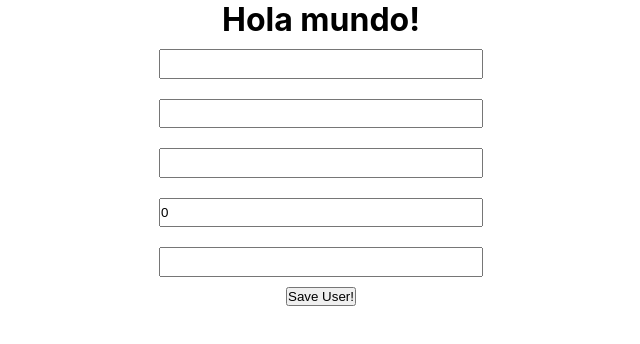
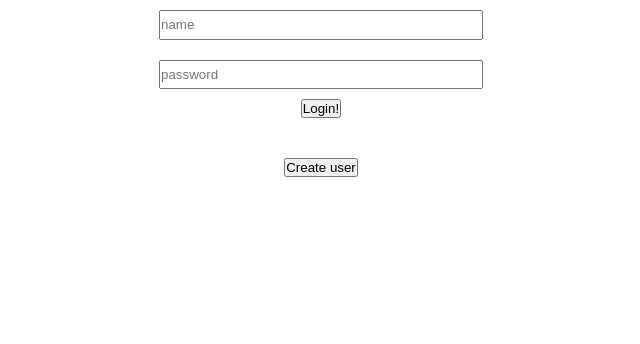
Before and after one commit to YeisonHenao/ToDo_Typescript, a React (Create React App) app: page / in a window 1280 px wide. Shown: the top 344 px of the page, without its empty margins (319-959 px from the left). Built offline with nearby package versions, Linux system fonts and the light colour scheme.

Commit message:
Add ToDo , new Form for login user

```diff
--- a/src/App.tsx
+++ b/src/App.tsx
@@ -1,7 +1,7 @@
-import { useState } from 'react';
+import { useState } from "react"
 import { User } from './types';
-import './App.css';
-import Form from './components/Form';
+//import Form from './components/Form';
+import Login from "./components/Login";
 import Todo from './components/Todo';
 
 function App() {
@@ -11,11 +11,10 @@ function App() {
 
   return (
     <div className="App">
-      <h1>Hola mundo!</h1>
       {
         login === true
         ? <Todo />
-        : <Form onNewSub={setUser} />
+        : <Login onLogin={setUser} />
       }
     </div>
   );
--- /dev/null
+++ b/src/Hooks/useLoginStateHook.tsx
@@ -0,0 +1,40 @@
+import { useReducer } from "react";
+import { FormLogin } from "../types";
+
+interface LoginState{
+  inputValues: FormLogin
+}
+
+const INITIAL_STATE = {
+  user: '',
+  password: ''
+}
+
+type LoginReducerAction = {
+  type: "change_value",
+  payload: {
+    inputName : string,
+    inputValue : string
+  }
+} | {
+  type: "clear"
+}
+
+const loginReducer = (state: LoginState["inputValues"], action: LoginReducerAction) => {
+  switch (action.type){
+    case "change_value":
+      const {inputName, inputValue} = action.payload
+      return{
+        ...state,
+        [inputName]: [inputValue]
+      }
+    case "clear":
+      return INITIAL_STATE
+  }
+}
+
+const useLoginTodo = () => {
+  return useReducer(loginReducer, INITIAL_STATE)
+}
+
+export default useLoginTodo
--- a/src/components/Form.tsx
+++ b/src/components/Form.tsx
@@ -26,7 +26,7 @@ const Form = ({onNewSub} : FormProps) => {
       <input onChange={handleChange} type="text" name="email" value={inputValues.email} />
       <input onChange={handleChange} type="password" name="password" value={inputValues.password} />
       <input onChange={handleChange} type="number" name="old_member" value={inputValues.old_member} />
-      <input onChange={handleChange} type="text" name="name" value={inputValues.date_creation} />
+      <input onChange={handleChange} type="text" name="date" value={inputValues.date_creation} />
       <button>Save User!</button>
     </form>
   );
--- /dev/null
+++ b/src/components/Login.tsx
@@ -0,0 +1,57 @@
+import {FormLogin , User } from '../types'
+import useLoginTodo from '../Hooks/useLoginStateHook'
+import React, {useState} from 'react'
+import Form from './Form'
+
+interface LoginProps{
+    onLogin: (login: FormLogin) => void
+}
+
+const Login = ({onLogin}: LoginProps) => {
+
+    const [inputValues, dispatch] = useLoginTodo()
+    const [existUser, setExistUser] = useState<boolean>(true)
+    const [_newUser, setNewUser] = useState<Array<User>>([])
+
+    const handleChange = (e:React.ChangeEvent<HTMLInputElement>) => {
+        const {name, value} = e.target
+
+        dispatch({
+            type:"change_value",
+            payload:{
+                inputName: name,
+                inputValue: value
+            }
+        })
+    }
+
+    const handleSubmit = (e: React.FormEvent<HTMLFormElement>) => {
+        e.preventDefault()
+        onLogin(inputValues)
+        dispatch({type: "clear"})
+    }
+
+    const handleNewUser = (e: React.FormEvent<HTMLButtonElement>) => {
+        e.preventDefault()
+        setExistUser(!existUser)
+    }
+
+    return(
+        <div>
+            {
+                existUser
+                    ? <form onSubmit={handleSubmit}>
+                        <input onChange={handleChange} type="text" placeholder='name' name={inputValues.user} />
+                        <input onChange={handleChange} type="password" placeholder='password' name={inputValues.password} />
+                        <button>Login!</button>
+                        <br />
+                        <br />
+                        <button onClick={handleNewUser}>Create user</button>
+                    </form>
+                    : <Form onNewSub={setNewUser}   />
+            }
+        </div>
+    )
+}
+
+export default Login
--- a/src/components/Todo.tsx
+++ b/src/components/Todo.tsx
@@ -1,7 +1,25 @@
+import { useState, useEffect } from 'react'
+import {ToDo} from '../types'
+import data from '../data/ToDo.json'
+
 const Todo = () => {
+
+  const [listTodo, setListTodo] = useState<Array<ToDo>>([])
+
+  useEffect(() => {
+    setListTodo(data)
+  },[])
+
   return(
     <div>
       <h1>Todo List</h1>
+      <ul>
+        {
+          listTodo.map(to => {
+            return <li>{to.title}</li>
+          })
+        }
+      </ul>
     </div>
   )
 }
--- /dev/null
+++ b/src/data/ToDo.json
@@ -0,0 +1,12 @@
+[
+  {
+    "id":1,
+    "date_creation":"12-10-2022",
+    "title": "test To Do",
+    "body":"Hola mundo",
+    "priority": "High",
+    "category": "Test",
+    "user_creation": 1,
+    "status": 1
+  }
+]
--- /dev/null
+++ b/src/enum.ts
@@ -0,0 +1,5 @@
+export enum priority {
+  high='High' ,
+  medium = 'Medium',
+  lower =  'Lower'
+}
```
Also changed, not shown: src/types.d.ts (+8 -7 lines).
